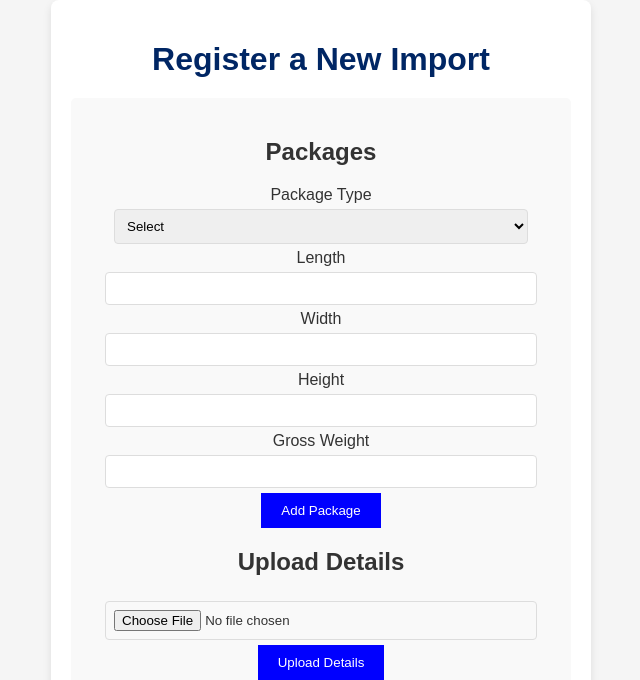
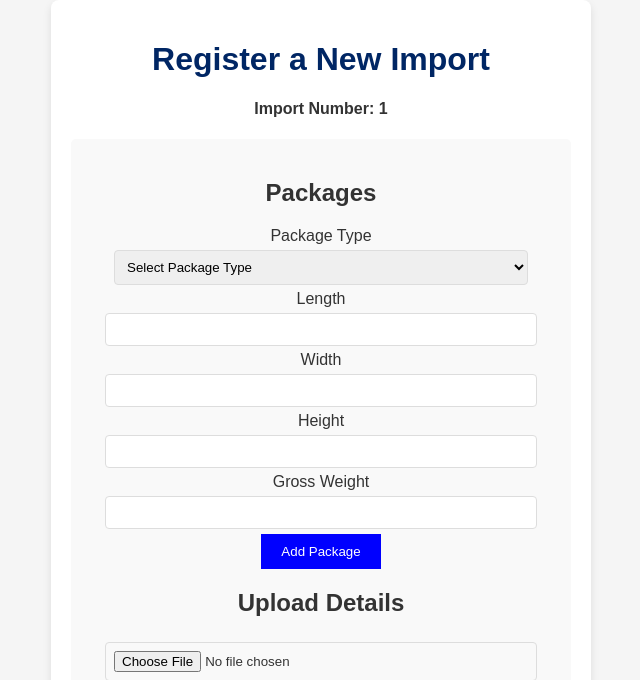
Before and after one commit to levankan/shipment, a Django app: template shipment/imports/templates/imports/register_import.html in a window 1280 px wide. Shown: the top 680 px of the page, without its empty margins (319-959 px from the left). Run offline with Django 3.2, Linux system fonts and the light colour scheme; the template is opened without the code that fills it: most values are stand-ins (such as "Sample title", 1, 10 or a date in 2020); some libraries are stand-ins or nearby versions.

Commit message:
Added all project files

```diff
--- a/shipment/imports/templates/imports/register_import.html
+++ b/shipment/imports/templates/imports/register_import.html
@@ -11,49 +11,48 @@
 <body>
     <div class="container">
         <h1>Register a New Import</h1>
+        <!-- ✅ Show and Store Import Number -->
+        <h4>Import Number: <span id="display-import-number">{{ import_number }}</span></h4>
+        <input type="hidden" name="import_number" id="import_number" value="{{ import_number }}">
 
         <!-- Import Form -->
         <form method="post" id="import-form">
             {% csrf_token %}
             {{ import_form.as_p }}
 
-            <!-- Package Section -->
+
+
             <h2>Packages</h2>
             <div id="package-list"></div>
 
             <div class="package-form">
                 <label>Package Type</label>
                 <select id="package_type">
-                    <option value="">Select</option>
+                    <option value="">Select Package Type</option>
                     {% for key, value in PACKAGE_TYPE_CHOICES %}
                         <option value="{{ key }}">{{ value }}</option>
                     {% endfor %}
                 </select>
 
                 <label>Length</label>
-                <input type="number" id="length" step="0.01">
+                <input type="number" id="length" step="0.01" min="0">
 
                 <label>Width</label>
-                <input type="number" id="width" step="0.01">
+                <input type="number" id="width" step="0.01" min="0">
 
                 <label>Height</label>
-                <input type="number" id="height" step="0.01">
+                <input type="number" id="height" step="0.01" min="0">
 
                 <label>Gross Weight</label>
-                <input type="number" id="gross_weight" step="0.01">
+                <input type="number" id="gross_weight" step="0.01" min="0">
 
                 <button type="button" onclick="addPackage()">Add Package</button>
             </div>
-
-            <!-- ✅ Hidden fields to store JSON data -->
-            <input type="hidden" name="packages" id="packages-json">
-            <input type="hidden" name="excel_data" id="excel-data-json"> <!-- Store Excel data -->
 
             <h2>Upload Details</h2>
             <input type="file" id="uploadExcel" accept=".xls,.xlsx">
             <button type="button" onclick="handleFileUpload()">Upload Details</button>
 
-            <!-- ✅ Display Uploaded Data Here -->
             <div class="table-container">
                 <table id="excelTable">
                     <thead>
@@ -71,6 +70,10 @@
                     <tbody></tbody>
                 </table>
             </div>
+
+            <!-- ✅ Store Excel Data Before Submitting -->
+            <input type="hidden" name="packages" id="packages-json">
+            <input type="hidden" name="excel_data" id="excel-data-json">
 
             <div class="button-container">
                 <button type="submit" class="submit-button">Register Import</button>
@@ -148,7 +151,7 @@
                     return;
                 }
 
-                let importNumber = "IMP" + String(new Date().getTime()).slice(-5); // Generate temp import number
+                let importNumber = document.getElementById("import_number").value; // ✅ Get actual import number
                 excelData = [];
 
                 for (let i = 1; i < data.length; i++) {
@@ -182,6 +185,7 @@
                 document.getElementById("excel-data-json").value = JSON.stringify(excelData);
             }
         </script>
+
     </div>
 </body>
 </html>
```
Also changed, not shown: shipment/imports/views.py (+30 -13 lines), shipment/db.sqlite3.
